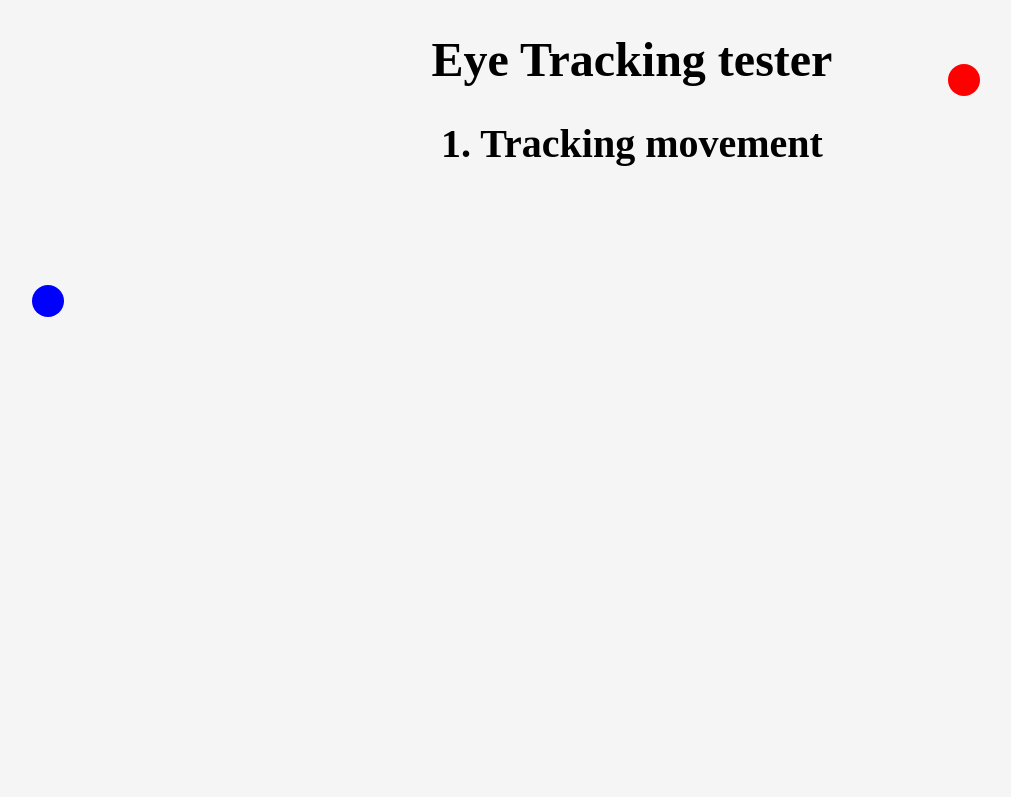
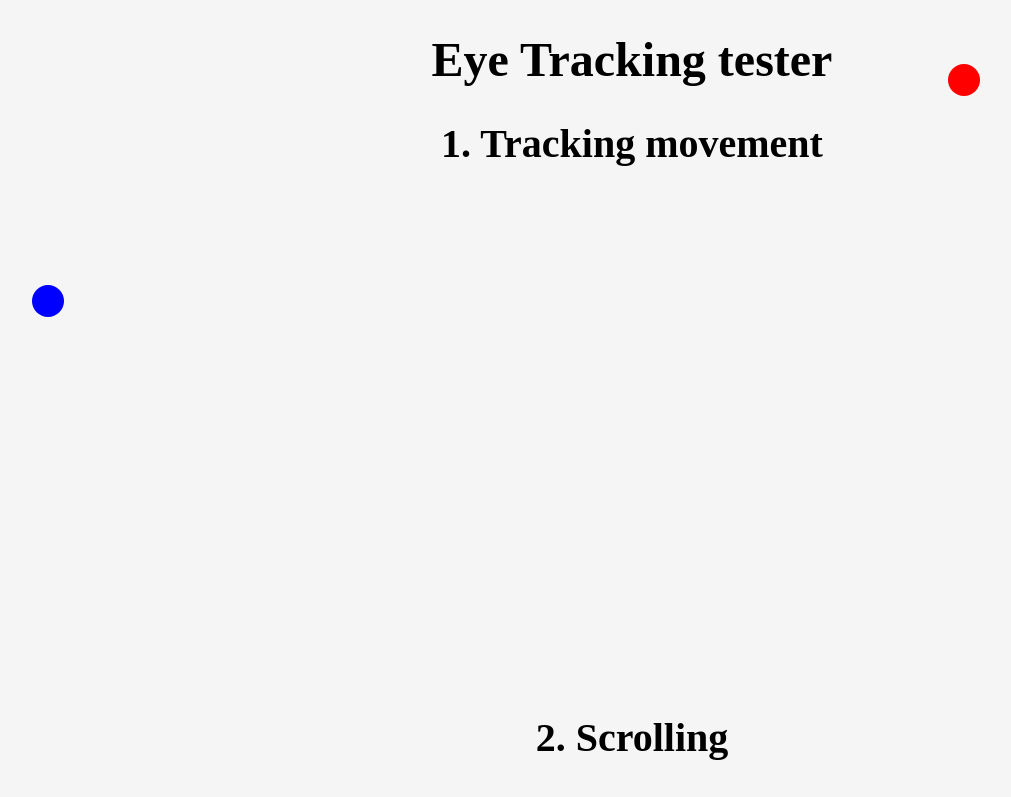
Before and after one commit to MessiaenTibo/ResearchProject, a browser extension: page EyeTrackingTestWebsite/index.html in a window 1280 px wide. Shown: the top 797 px of the page, without its empty margins (8-1019 px from the left). Drawn offline with Linux system fonts and the light colour scheme.

Commit message:
Update padding-top value in .long-text class

```diff
--- a/EyeTrackingTestWebsite/index.html
+++ b/EyeTrackingTestWebsite/index.html
@@ -23,7 +23,7 @@
       }
 
       .long-text {
-        padding-top: 100vh;
+        padding-top: 60vh;
         padding-bottom: 2rem;
         max-width: 50%;
         margin: auto;
```
